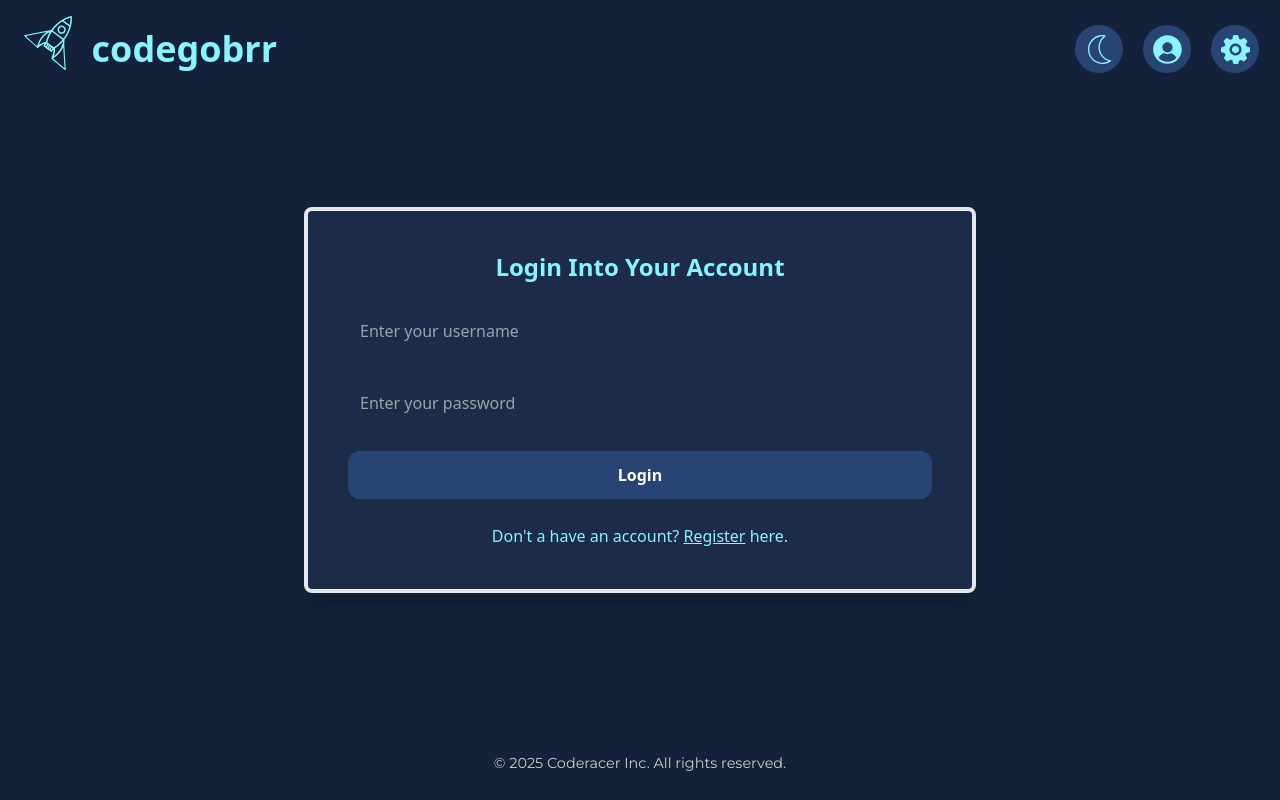
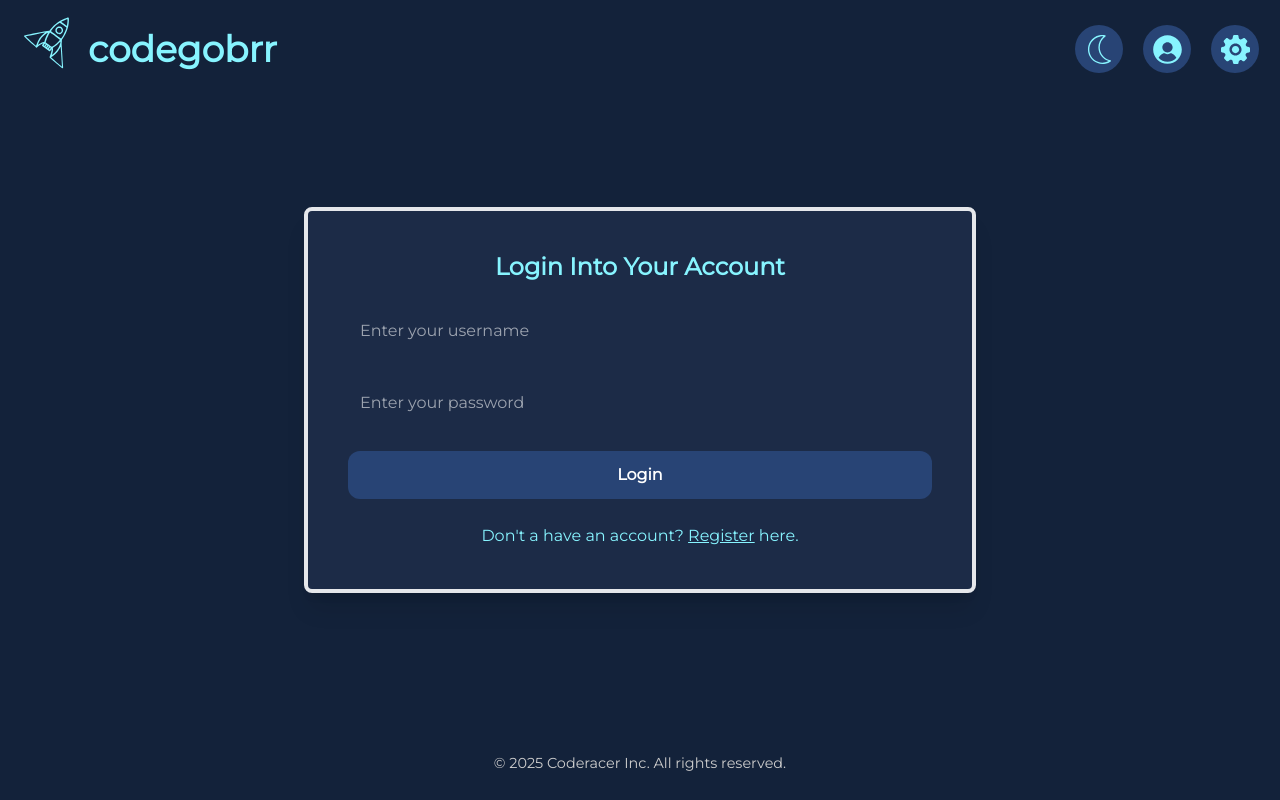
Before and after one commit to JavaBootcampJuly2025/Coderacer, a React (Create React App) app in the folder frontend/: page /login in a window 1280 px wide. Built offline with nearby package versions, Linux system fonts and the light colour scheme.

Commit message:
fix font in login and register

```diff
--- a/frontend/src/pages/Login.js
+++ b/frontend/src/pages/Login.js
@@ -35,7 +35,7 @@ function Login() {
     };
 
     return (
-        <div className={`min-h-screen flex flex-col items-center font-montserrat transition-colors duration-300 ${
+        <div className={`home-wrapper min-h-screen bg-[#13223A] flex flex-col items-center font-montserrat ${
             theme === 'light' ? 'bg-white text-black' : 'bg-[#13223A] text-white'
         }`}>
             <div className="w-full h-[80px] border border-[#59000000]">
--- a/frontend/src/pages/Register.js
+++ b/frontend/src/pages/Register.js
@@ -29,7 +29,7 @@ function Register() {
   };
 
   return (
-      <div className={`min-h-screen flex flex-col items-center font-montserrat transition-colors duration-300 ${
+      <div className={`home-wrapper min-h-screen bg-[#13223A] flex flex-col items-center font-montserrat ${
           theme === 'light' ? 'bg-white text-black' : 'bg-[#13223A] text-white'
       }`}>
         <div className="w-full h-[80px] border border-[#59000000]">
```
